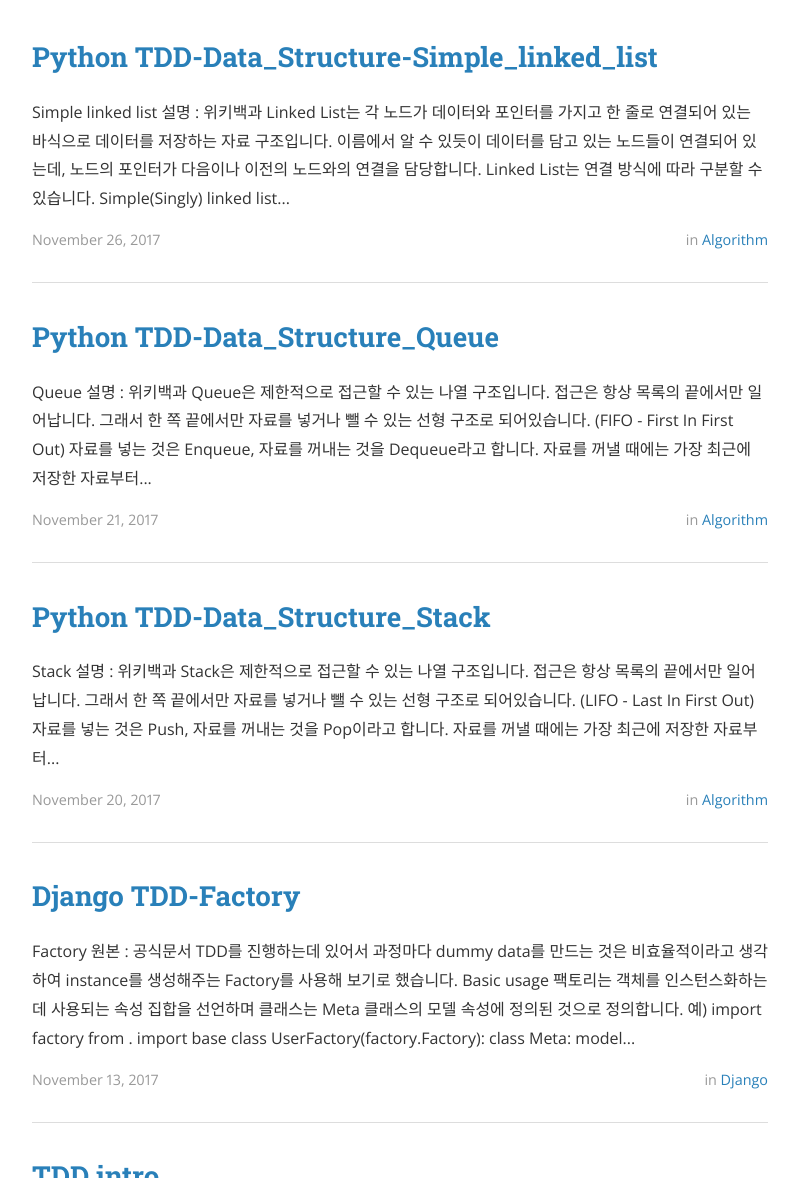
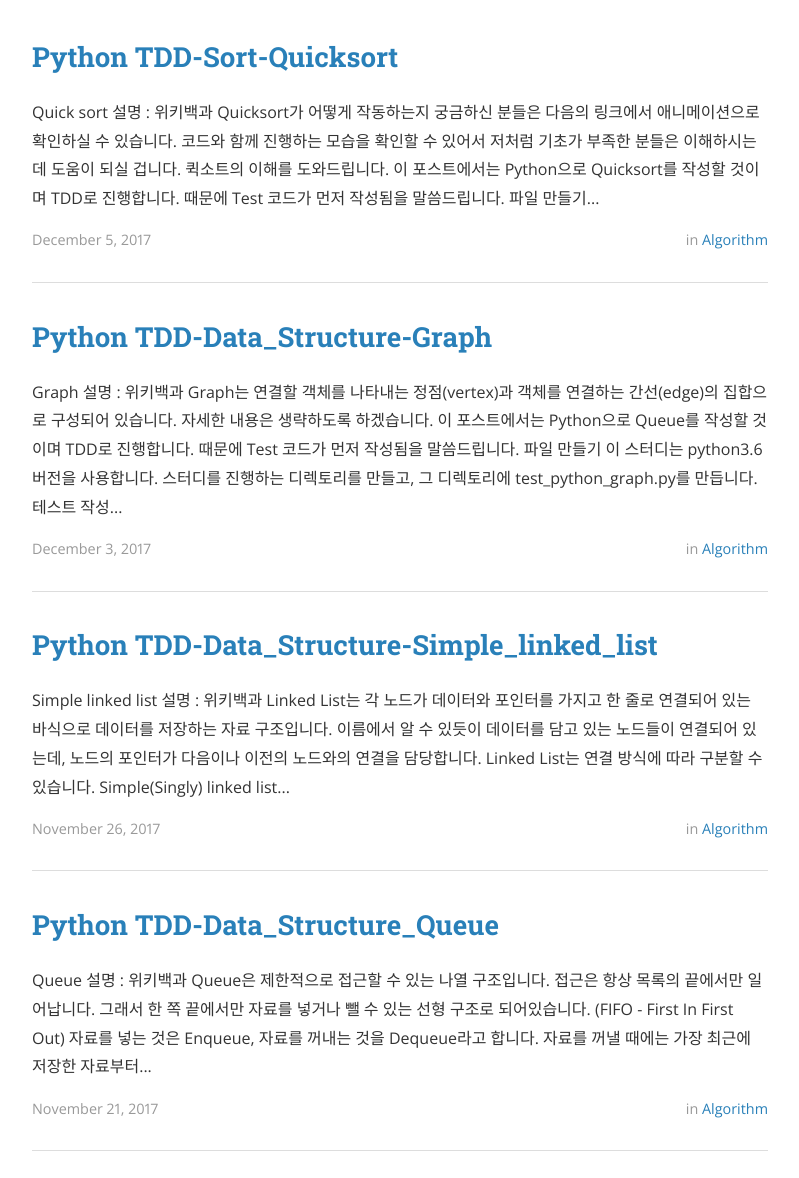
Before and after one commit to dean-kim/dean-kim.github.io, a Jekyll site: the page built from index.html, in a window 1280 px wide and 1400 px high, scrolled down 281 px. Shown: the part 222-1400 px from the top of the window, without its empty margins (240-1039 px from the left). Built offline with Jekyll 4.4.1, drawn with Linux system fonts in a browser that asks for light colours; nearby versions of some CDN libraries; the list of posts is cut into pages by our own code; part of the change alters nothing that is shown; some of the changed text lies outside the part shown.

Commit message:
add python graph TDD

```diff
--- /dev/null
+++ b/_posts/2017-12-03-Python-TDD-Data_Structure-Graph.md
@@ -0,0 +1,325 @@
+---
+layout: post
+title:  "Python TDD-Data_Structure-Graph"
+date:   2017-12-03 21:43:59
+author: Dean Kim
+categories: Algorithm
+tags:	Python TDD Algorithm Graph
+cover:  "/assets/instacode.png"
+---
+
+# Graph
+- 설명 : [위키백과](https://en.wikipedia.org/wiki/Graph_(abstract_data_type))
+
+<tt style="color: #FF0000">`Graph`</tt>는 연결할 객체를 나타내는 정점(vertex)과 객체를 연결하는 간선(edge)의 집합으로 구성되어 있습니다.
+자세한 내용은 생략하도록 하겠습니다.
+
+이 포스트에서는 Python으로 Queue를 작성할 것이며 TDD로 진행합니다. 때문에 Test 코드가 먼저 작성됨을 말씀드립니다.
+
+## 파일 만들기
+
+이 스터디는 python3.6 버전을 사용합니다.
+스터디를 진행하는 디렉토리를 만들고, 그 디렉토리에 test_python_graph.py를 만듭니다.
+
+### 테스트 작성 -1
+
+test_python_graph.py를 열고, 테스트에 필요한 모듈들을 import 합니다.
+~~~~
+# in test_python_graph.py
+import unittest
+import python_graph
+
+if __name__ == '__main__':
+    unittest.main()
+~~~~
+<tt style="color: #FF0000">`unittest`</tt>는 Python에서 기본적으로 제공하는 테스트를 위한 모듈입니다.
+<tt style="color: #FF0000">`python_graph`</tt>는 앞으로 작성해서 테스트를 진행할 파일입니다.
+
+import한 unittest를 상속해서 test class를 작성합니다.
+~~~~
+# in test_python_graph.py
+...
+import python_graph
+
+class TestPythonGraph(unittest.TestCase):
+    def setUp(self):
+        pass
+
+    def tearDown(self):
+        pass
+...
+~~~~
+저는 TestPythonGraph라는 이름으로 만들었습니다. setUp, tearDown은 앞선 Stack 포스트에서 설명했으니 참고하시기 바랍니다.
+
+여기까지 작성한 후 터미널에서 python3.6 test_python_graph.py를 실행시키면 다음과 같은 메세지가 나오는 것을 확인할 수 있습니다.
+~~~~
+Traceback (most recent call last):
+  File "data_structure/graph/test_python_graph.py", line 2, in <module>
+    import python_graph
+ModuleNotFoundError: No module named 'python_graph'
+~~~~
+아직 python_graph.py를 만들지 않은 상태로 import를 했으니 당연히 오류가 나옵니다.
+
+### python_graph 파일 작성 -1
+
+python_graph.py를 만들어줍니다.
+~~~~
+# in python_graph.py
+class Graph:
+    def __init__(self):
+        pass
+~~~~
+만들었으면 터미널에서 다시 python3.6 test_python_graph.py를 실행시키면 다음과 같은 메세지가 나오는 것을 확인할 수 있습니다.
+~~~~
+
+----------------------------------------------------------------------
+Ran 0 tests in 0.000s
+
+OK
+~~~~
+
+### 테스트 작성 -2
+
+이제 테스트를 작성할 기본 준비가 되었습니다.
+
+먼저 graph 자료형에는 <tt style="color: #FF0000">`vertex`</tt>와 <tt style="color: #FF0000">`edge`</tt>의 집합이 있어야 하는데 각각의 집합은 리스트 자료형, 딕셔너리 자료형으로 정의하겠습니다.
+이제 위에 언급한 2개의 잡합의 자료형을 확인하는 테스트를 작성합니다.
+~~~~
+# in test_python_graph.py
+...
+        pass
+
+    def test_can_create_vertices_and_adj_list(self):
+        graph_instance = python_graph.Graph()
+        self.assertEqual(graph_instance.vertices, [])
+        self.assertEqual(graph_instance.adj_list, {})
+...
+~~~~
+test_can_create_vertices_and_adj_list라는 메소드를 만들고, graph instance를 graph_instance라는 변수명으로 만듭니다.
+instance 내부에 vertices라는 이름을 가진 저장소가 리스트 형식으로 존재하는지, adj_list라는 이름을 가진 저장소가 딕셔너리 형식으로 존재하는지 테스트하는 구문을 작성합니다.
+<tt style="color: #FF0000">`assertEqual(first, second, msg=None)`</tt>은 first, second 인자로 넘어온 값이 같은지를 검사, 같지
+않을 때 기본 메세지를 반환하고 테스트 케이스 실행을 종료합니다. msg인자를 전달하면 테스트 실패 시 msg 인자에 전달한 값이 반환됩니다.
+
+여기까지 작성한 후 터미널에서 python3.6 test_python_graph.py를 실행시키면 다음과 같은 메세지가 나오는 것을 확인할 수 있습니다.
+~~~~
+E
+======================================================================
+ERROR: test_can_create_vertices_and_adj_list (__main__.TestPythonGraph)
+----------------------------------------------------------------------
+Traceback (most recent call last):
+  File "data_structure/graph/test_python_graph.py", line 14, in test_can_create_vertices_and_adj_list
+    self.assertEqual(graph_instance.vertices, [])
+AttributeError: 'Graph' object has no attribute 'vertices'
+
+----------------------------------------------------------------------
+Ran 1 test in 0.000s
+
+FAILED (errors=1)
+~~~~
+이전에 작성한 python_graph.py에서 vertices와 adj_list를 작성하지 않아 verices를 찾을 수 없다고 나오는 것을 확인할 수 있습니다.
+이제 python_queue.py를 작성하러 갑니다.
+
+### python_graph 파일 작성 -2
+
+python_graph.py를 열어 다음을 추가합니다.
+~~~~
+# in python_graph.py
+class Graph:
+    def __init__(self):
+        self.vertices = []
+        self.adj_list = {}
+~~~~
+여기까지 작성한 후 터미널에서 python3.6 test_python_graph.py를 실행시키면 다음과 같은 메세지가 나오는 것을 확인할 수 있습니다.
+~~~~
+.
+----------------------------------------------------------------------
+Ran 1 test in 0.000s
+
+OK
+~~~~
+2개의 집합이 리스트형으로 잘 만들어진 것을 확인할 수 있습니다.
+
+### 테스트 작성 -3
+
+이제 vertex를 vertices 집합에 추가하는 <tt style="color: #FF0000">`add_vertex`</tt> 메소드를 테스트하는 코드를 작성하겠습니다.
+~~~~
+# in test_python_graph.py
+...
+        self.assertEqual(graph_instance.adj_list, [])
+
+    def test_can_add_vertex_in_vertices_and_add_vertex_index_in_adjList(self):
+        graph_instance = python_graph.Graph()
+        graph_instance.add_vertex('A')
+        graph_instance.add_vertex('B')
+        graph_instance.add_vertex('C')
+        graph_instance.add_vertex('D')
+        graph_instance.add_vertex('E')
+        self.assertEqual(graph_instance.vertices, ['A', 'B', 'C', 'D', 'E'])
+        self.assertEqual(graph_instance.adj_list['A'], [])
+...
+~~~~
+여기까지 작성한 후 터미널에서 python3.6 test_python_graph.py를 실행시키면 다음과 같은 메세지가 나오는 것을 확인할 수 있습니다.
+~~~~
+E.
+======================================================================
+ERROR: test_can_add_vertex_in_vertices_and_add_vertex_index_in_adjList (__main__.TestPythonGraph)
+----------------------------------------------------------------------
+Traceback (most recent call last):
+  File "data_structure/graph/test_python_graph.py", line 19, in test_can_add_vertex_in_vertices_and_add_vertex_index_in_adjList
+    graph_instance.add_vertex('A')
+AttributeError: 'Graph' object has no attribute 'add_vertex'
+
+----------------------------------------------------------------------
+Ran 2 tests in 0.001s
+
+FAILED (errors=1)
+~~~~
+add_vertex 메소드를 작성하지 않아 찾을 수 없다는 오류 메세지가 출력됩니다.
+이제 python_graph.py를 작성하러 갑시다.
+
+### python_graph 파일 작성 -3
+
+~~~~
+# in python_graph.py
+...
+        self.adj_list = []
+
+    def add_vertex(self, vertex):
+        self.vertices.append(vertex)
+        self.adj_list[vertex] = []
+~~~~
+여기까지 작성한 후 터미널에서 python3.6 test_python_graph.py를 실행시키면 다음과 같은 메세지가 나오는 것을 확인할 수 있습니다.
+~~~~
+..
+----------------------------------------------------------------------
+Ran 2 tests in 0.000s
+
+OK
+~~~~
+<tt style="color: #FF0000">`add_vertex`</tt> 메소드가 잘 작동하는 것을 확인할 수 있습니다.
+
+### 테스트 작성 -4
+
+데이터를 추가할 때 기존의 자료와 중복되면 안되겠죠?
+중복을 방지하기 위해 추가하려는 데이터가 존재하지 않는 경우에만 데이터를 추가하는 테스트를 먼저 작성합니다.
+~~~~
+# in test_python_graph.py
+...
+        self.assertEqual(graph_instance.adj_list['A'], [])
+    def test_not_add_vertex_in_vertices_when_vertex_already_exist(self):
+        graph_instance = python_graph.Graph()
+        graph_instance.add_vertex('A')
+        graph_instance.add_vertex('B')
+        graph_instance.add_vertex('C')
+        graph_instance.add_vertex('C')
+        self.assertEqual(graph_instance.vertices, ['A', 'B', 'C'])
+...
+~~~~
+여기까지 작성한 후 터미널에서 python3.6 test_python_graph.py를 실행시키면 다음과 같은 메세지가 나오는 것을 확인할 수 있습니다.
+~~~~
+..F
+======================================================================
+FAIL: test_not_add_vertex_in_vertices_when_vertex_already_exist (__main__.TestPythonGraph)
+----------------------------------------------------------------------
+Traceback (most recent call last):
+  File "data_structure/graph/test_python_graph.py", line 33, in test_not_add_vertex_in_vertices_when_vertex_already_exist
+    self.assertEqual(graph_instance.vertices, ['A', 'B', 'C'])
+AssertionError: Lists differ: ['A', 'B', 'C', 'C'] != ['A', 'B', 'C']
+
+First list contains 1 additional elements.
+First extra element 3:
+'C'
+
+- ['A', 'B', 'C', 'C']
+?            -----
+
++ ['A', 'B', 'C']
+
+----------------------------------------------------------------------
+Ran 3 tests in 0.001s
+
+FAILED (failures=1)
+~~~~
+이제 python_graph.py를 작성하러 갑시다.
+
+### python_graph 파일 작성 -4
+
+<tt style="color: #FF0000">`add_vertex`</tt> 메소드에 추가하려는 데이터의 존재 여부를 판단해서 중복되지 않는 경우 추가하는 코드를 작성합니다.
+~~~~
+# in python_graph.py
+...
+    def add_vertex(self, vertex):
+        if vertex not in self.vertices:
+            self.vertices.append(vertex)
+...
+~~~~
+여기까지 작성한 후 터미널에서 python3.6 test_python_graph.py를 실행시키면 다음과 같은 메세지가 나오는 것을 확인할 수 있습니다.
+~~~~
+...
+----------------------------------------------------------------------
+Ran 3 tests in 0.001s
+
+OK
+~~~~
+
+### 테스트 작성 -5
+
+이제 vertex간의 관계를 adj_list 집합에 추가하는 <tt style="color: #FF0000">`add_edge`</tt> 메소드를 테스트하는 코드를 작성하겠습니다.
+~~~~
+# in test_python_graph.py
+...
+        self.assertEqual(graph_instance.adj_list['A'], [])
+
+    def test_can_add_edge_in_adj_list(self):
+        graph_instance = python_graph.Graph()
+        graph_instance.add_vertex('A')
+        graph_instance.add_vertex('B')
+        graph_instance.add_vertex('C')
+        graph_instance.add_edge('A', 'B')
+        graph_instance.add_edge('A', 'C')
+        self.assertEqual(graph_instance.adj_list['A'], ['B', 'C'])
+...
+~~~~
+여기까지 작성한 후 터미널에서 python3.6 test_python_graph.py를 실행시키면 다음과 같은 메세지가 나오는 것을 확인할 수 있습니다.
+~~~~
+E..
+======================================================================
+ERROR: test_can_add_edge_in_adj_list (__main__.TestPythonGraph)
+----------------------------------------------------------------------
+Traceback (most recent call last):
+  File "data_structure/graph/test_python_graph.py", line 32, in test_can_add_edge_in_adj_list
+    graph_instance.add_edge('A', 'B')
+AttributeError: 'Graph' object has no attribute 'add_edge'
+
+----------------------------------------------------------------------
+Ran 3 tests in 0.001s
+
+FAILED (errors=1)
+~~~~
+add_edge 메소드를 작성하지 않아 찾을 수 없다는 오류 메세지가 출력됩니다.
+이제 python_graph.py를 작성하러 갑시다.
+
+### python_graph 파일 작성 -5
+
+~~~~
+# in python_graph.py
+...
+        self.adj_list[vertex] = []
+
+    def add_edge(self, start, end):
+        self.adj_list[start].append(end)
+        self.adj_list[end].append(start)
+~~~~
+여기까지 작성한 후 터미널에서 python3.6 test_python_graph.py를 실행시키면 다음과 같은 메세지가 나오는 것을 확인할 수 있습니다.
+~~~~
+...
+----------------------------------------------------------------------
+Ran 3 tests in 0.000s
+
+OK
+~~~~
+<tt style="color: #FF0000">`add_edge`</tt> 메소드가 잘 작동하는 것을 확인할 수 있습니다.
+
+지금까지 Python의 unittest를 이용해서 <tt style="color: #FF0000">`Graph`</tt>라는 자료구조를 Python으로 구현해보았습니다.
+
+다음 포스트에서는 <tt style="color: #FF0000">`Sorting`</tt> 알고리즘을 TDD로 작성하겠습니다.
--- /dev/null
+++ b/_posts/2017-12-05-Python-TDD-Sort-QuickSort.md
@@ -0,0 +1,82 @@
+---
+layout: post
+title:  "Python TDD-Sort-Quicksort"
+date:   2017-12-05 21:43:59
+author: Dean Kim
+categories: Algorithm
+tags:	Python TDD Algorithm Quicksort
+cover:  "/assets/instacode.png"
+---
+
+# Quick sort
+- 설명 : [위키백과](https://ko.wikipedia.org/wiki/%ED%80%B5_%EC%A0%95%EB%A0%AC)
+
+<tt style="color: #FF0000">`Quicksort`</tt>가 어떻게 작동하는지 궁금하신 분들은 다음의 링크에서 애니메이션으로 확인하실 수 있습니다.
+코드와 함께 진행하는 모습을 확인할 수 있어서 저처럼 기초가 부족한 분들은 이해하시는데 도움이 되실 겁니다.
+[퀵소트의 이해를 도와드립니다.](https://visualgo.net/en/sorting)
+
+이 포스트에서는 Python으로 Quicksort를 작성할 것이며 TDD로 진행합니다. 때문에 Test 코드가 먼저 작성됨을 말씀드립니다.
+
+## 파일 만들기
+
+이 스터디는 python3.6 버전을 사용합니다.
+스터디를 진행하는 디렉토리를 만들고, 그 디렉토리에 test_python_quicksort.py를 만듭니다.
+
+### 테스트 작성 -1
+
+test_python_quicksort.py를 열고, 테스트에 필요한 모듈들을 import 합니다.
+~~~~
+# in test_python_quicksort.py
+import unittest
+import python_quicksort
+
+if __name__ == '__main__':
+    unittest.main()
+~~~~
+<tt style="color: #FF0000">`unittest`</tt>는 Python에서 기본적으로 제공하는 테스트를 위한 모듈입니다.
+<tt style="color: #FF0000">`python_quicksort`</tt>는 앞으로 작성해서 테스트를 진행할 파일입니다.
+
+import한 unittest를 상속해서 test class를 작성합니다.
+~~~~
+# in test_python_quicksort.py
+...
+import python_quicksort
+
+class TestPythonQuicksort(unittest.TestCase):
+    def setUp(self):
+        pass
+
+    def tearDown(self):
+        pass
+...
+~~~~
+저는 TestPythonQuicksort라는 이름으로 만들었습니다. setUp, tearDown은 앞선 Stack 포스트에서 설명했으니 참고하시기 바랍니다.
+
+여기까지 작성한 후 터미널에서 python3.6 test_python_quicksort.py를 실행시키면 다음과 같은 메세지가 나오는 것을 확인할 수 있습니다.
+~~~~
+Traceback (most recent call last):
+  File "sort/quick_sort/test_python_quicksort.py", line 2, in <module>
+    import python_quicksort
+ModuleNotFoundError: No module named 'python_quicksort'
+~~~~
+아직 python_quicksort.py를 만들지 않은 상태로 import를 했으니 당연히 오류가 나옵니다.
+
+### python_quicksort 파일 작성 -1
+
+python_quicksort.py를 만들어줍니다.
+~~~~
+# in python_quicksort.py
+class Quicksort:
+    def __init__(self):
+        pass
+~~~~
+만들었으면 터미널에서 다시 python3.6 test_python_quicksort.py를 실행시키면 다음과 같은 메세지가 나오는 것을 확인할 수 있습니다.
+~~~~
+
+----------------------------------------------------------------------
+Ran 0 tests in 0.000s
+
+OK
+~~~~
+
+### 테스트 작성 -2
```
Also changed, not shown: _posts/2017-11-21-Python-TDD-Data_Structure-Queue.md (+0 -3 lines), 2 other files.
